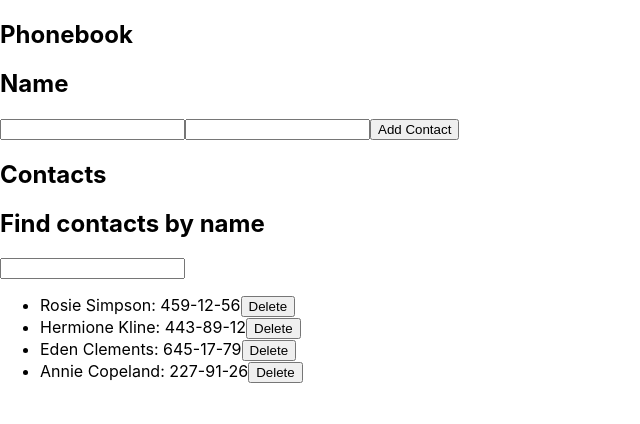
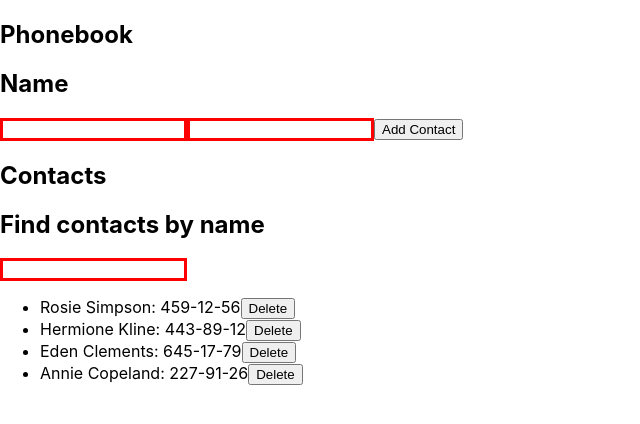
Before and after one commit to MariaDekhtiaruk/goit-react-hw-02-phonebook, a React (Create React App) app: page / in a window 1280 px wide. Shown: the top 424 px of the page, without its empty margins (0-640 px from the left). Built offline with nearby package versions, Linux system fonts and the light colour scheme.

Commit message:
add check for the dublicate name

```diff
--- a/src/components/App.jsx
+++ b/src/components/App.jsx
@@ -13,6 +13,9 @@ export class App extends Component {
     ],
   };
   addContact = contact => {
+    if (this.state.contacts.find(item => item.name === contact.name)) {
+      return alert(`${contact.name} is already in contact`);
+    }
     this.setState({
       contacts: [...this.state.contacts, { ...contact, id: `id-${nanoid()}` }],
     });
--- a/src/components/Phonebook.jsx
+++ b/src/components/Phonebook.jsx
@@ -20,6 +20,7 @@ class Phonebook extends Component {
     console.log(this.state);
     return (
       <Section title="Phonebook" childrenClassName="phonebook">
+        <form>
           <NameInput
             title="Name"
             value={contactName}
@@ -35,7 +36,7 @@ class Phonebook extends Component {
             onChange={this.onChangePhone}
           />
           <button
-          type="button"
+            type="submit"
             className="button-add"
             onClick={() => {
               onAddContact({ name: contactName, number });
@@ -47,6 +48,7 @@ class Phonebook extends Component {
           >
             Add Contact
           </button>
+        </form>
       </Section>
     );
   }
--- a/src/index.css
+++ b/src/index.css
@@ -13,3 +13,7 @@ code {
   font-family: source-code-pro, Menlo, Monaco, Consolas, 'Courier New',
     monospace;
 }
+
+input:invalid {
+  border: red solid 3px;
+}
```
Lines whose indentation alone changed are shown as unchanged.
